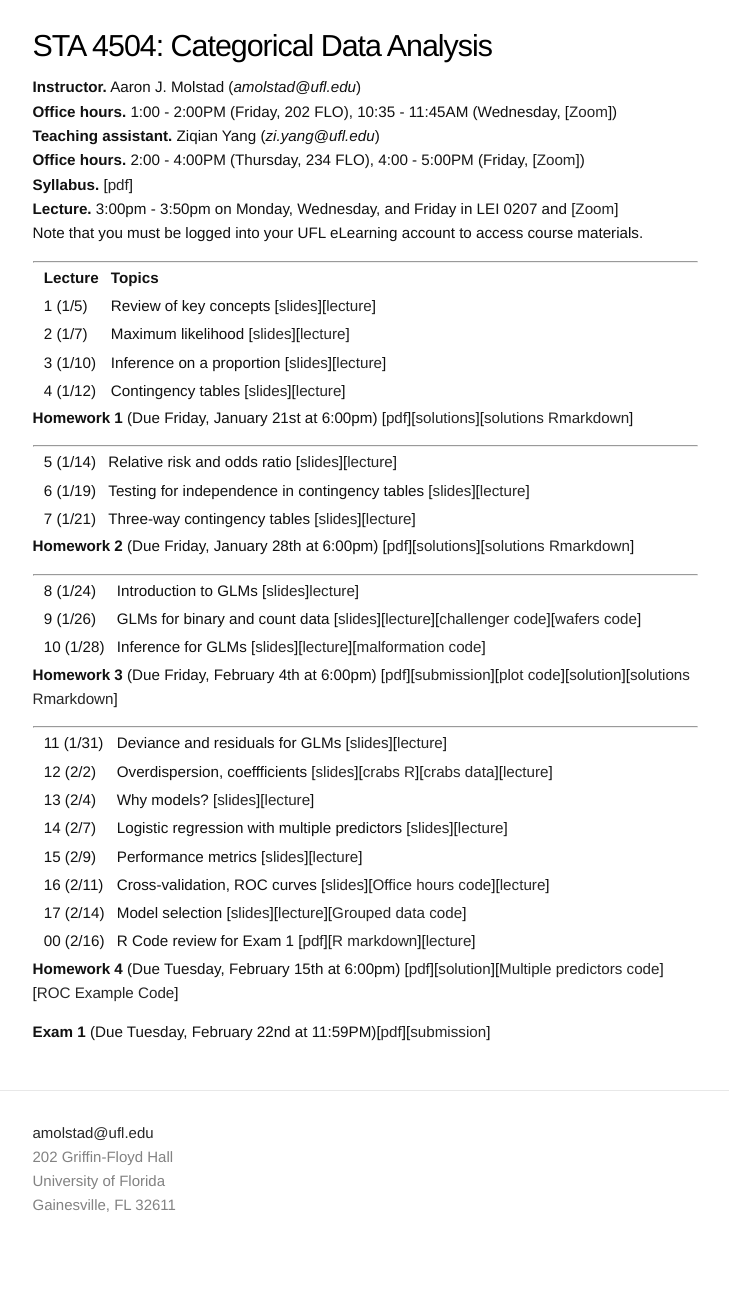
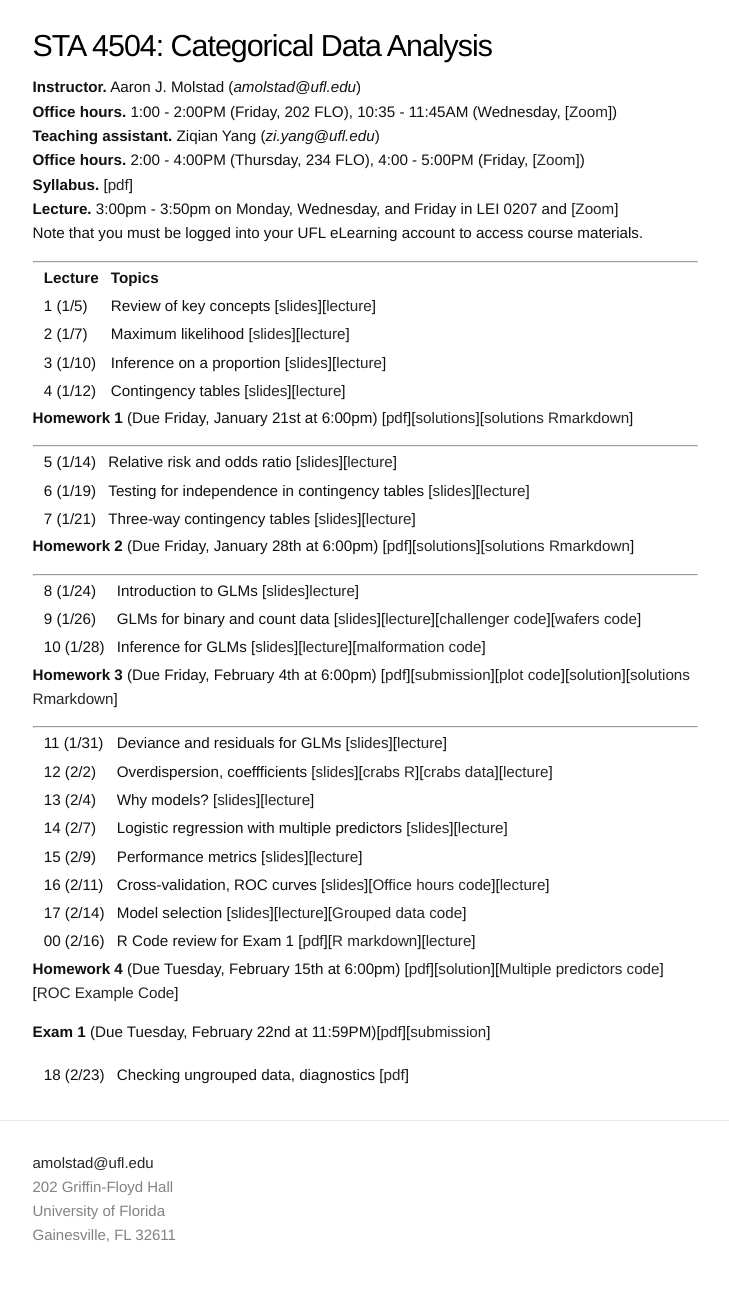
Before and after one commit to ajmolstad/ajmolstad.github.io, a Jekyll site: the page built from S22_STA4504.md, in a window 1280 px wide. Shown: the whole page, without its empty margins (275-1004 px from the left). Built offline with Jekyll 4.4.1, drawn with Linux system fonts in a browser that asks for light colours; before the commit the page ends 1277 px from its top, so only the background shows below that.

Commit message:
Update coursepages

```diff
--- a/S22_STA4504.md
+++ b/S22_STA4504.md
@@ -55,3 +55,6 @@ Note that you must be logged into your UFL eLearning account to access course ma
 
 
 **Exam 1** (Due Tuesday, February 22nd at 11:59PM)[[pdf](https://ufl.instructure.com/files/66719935/download?download_frd=1)][[submission](https://ufl.instructure.com/courses/449490/assignments/5136293)]
+
+
+|| 18 (2/23) || Checking ungrouped data, diagnostics [[pdf](https://ufl.instructure.com/files/66873945/download?download_frd=1)] ||
```
Also changed, not shown: S22_STA4321.md (+1 -0 lines).
